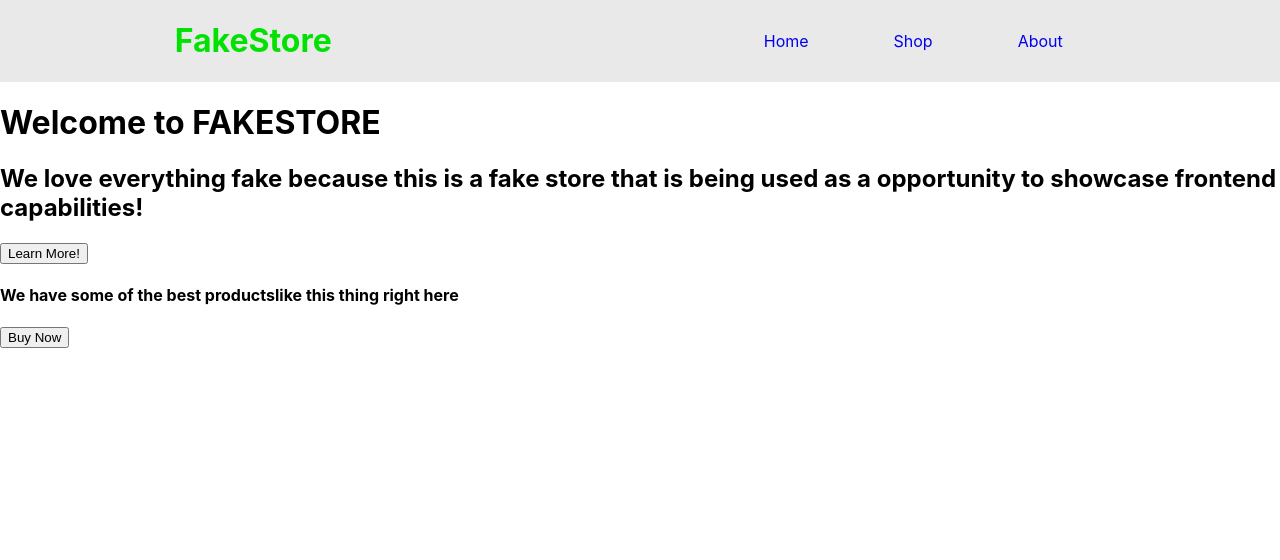
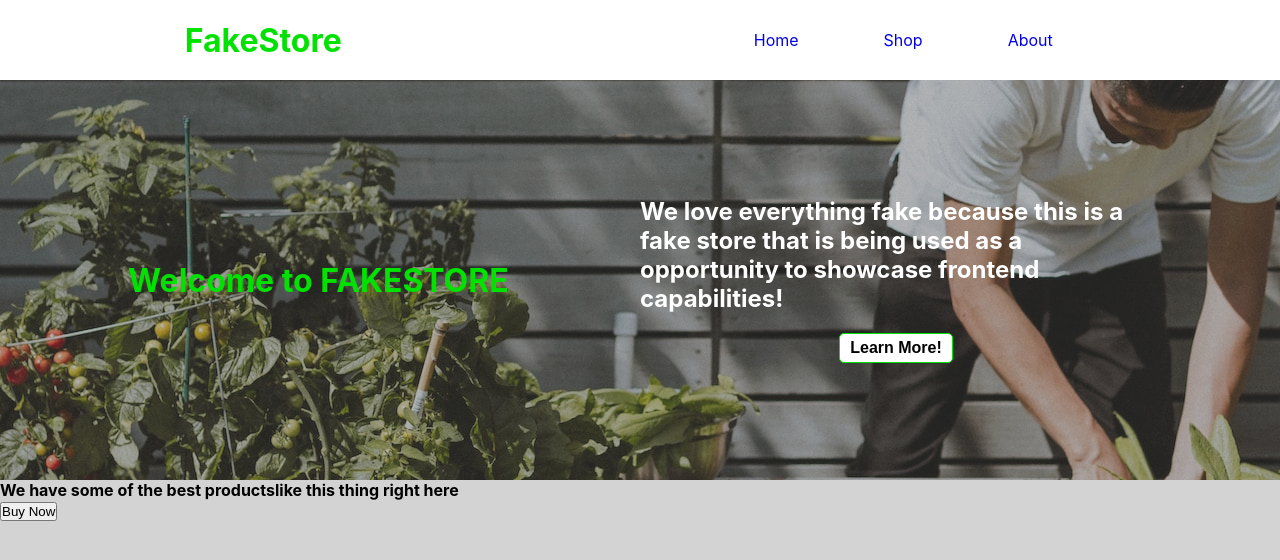
Before and after one commit to duncan-io/ecom-example, a React (Create React App) app: page / in a window 1280 px wide. Shown: the top 560 px of the page. Built offline with nearby package versions, Linux system fonts and the light colour scheme.

Commit message:
Style nav and header of homepage

```diff
--- a/src/Pages/Home.js
+++ b/src/Pages/Home.js
@@ -1,14 +1,15 @@
 import React from "react";
+import { Link } from "react-router-dom";
 
 const Home = () => {
     return (
         <div className="wrapper">
-            <div className="header">
-                <div className="backgroundImage">
-                    <h1>Welcome to FAKESTORE</h1>
+            <div className="backgroundImage">
+                <div className="header">
+                    <h1 className="mainWelcome">Welcome to FAKESTORE</h1>
                     <div className="headerInfo">
                         <h2>We love everything fake because this is a fake store that is being used as a opportunity to showcase frontend capabilities!</h2>
-                        <button>Learn More!</button>
+                        <Link to="/about"><button>Learn More!</button></Link>
                     </div>
                 </div>
             </div>
--- a/src/styling/App.css
+++ b/src/styling/App.css
@@ -1,9 +1,16 @@
+*{
+  margin: 0;
+  padding: 0;
+}
+
 .mainMenu{
-  background-color: rgb(233, 233, 233);
+
   color: black;
   display: flex;
   justify-content: space-around;
   align-items: center;
+  height: 12vh;
+  max-height: 80px;
 }
 
 .logo{
@@ -20,3 +27,56 @@
 .navLink{
   text-decoration: none;
 }
+
+.backgroundImage{
+  background-image: url("../images/gardeningHeaderImage.jpg");
+  background-position: center;
+  height: 50vh;
+
+}
+
+.header{
+  display: flex;
+  background-color: rgba(85, 85, 85, 0.397);
+  height: 100%;
+  align-items: center;
+  padding: 0rem 8rem;
+}
+
+.mainWelcome{
+  flex-grow: 1;
+}
+
+.headerInfo{
+  max-width: 50%;
+  color: white;
+  display: flex;
+  flex-direction: column;
+  justify-content: center;
+  align-items: center;
+  gap: 20px;
+}
+
+.mainWelcome{
+  color: rgb(2, 226, 2);
+}
+
+.headerInfo button {
+  background-color: white;
+  border: 1px solid rgb(2, 226, 2);
+  padding: 5px 10px;
+  border-radius: 5px;
+  cursor: pointer;
+  font-size: 1rem;
+  font-weight: bold;
+}
+
+.headerInfo button:hover {
+  background-color: rgb(2, 226, 2);
+  border: 1px solid white;
+}
+
+.infoSection{
+  height: 50vh;
+  background-color: lightgray;
+}
```
Also changed, not shown: src/images/gardeningHeaderImage.jpg (added).
